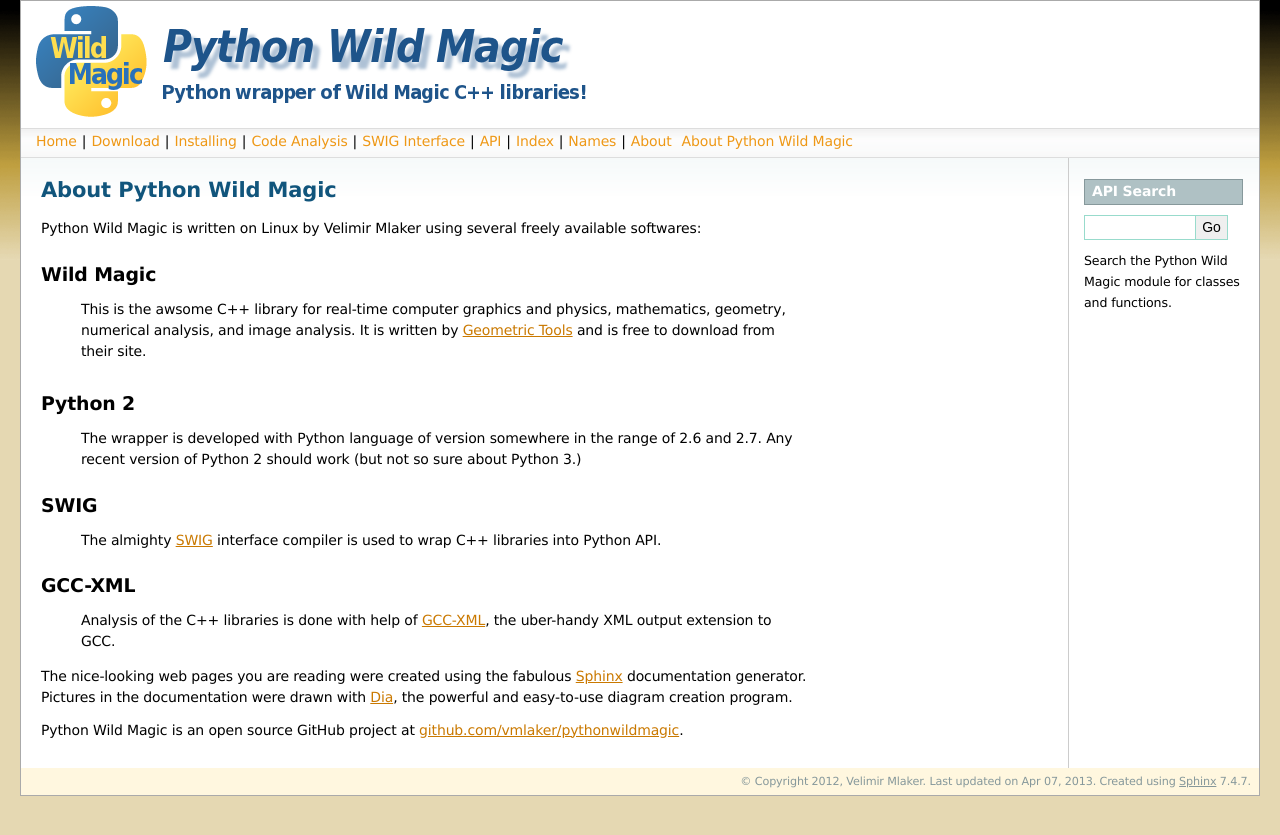
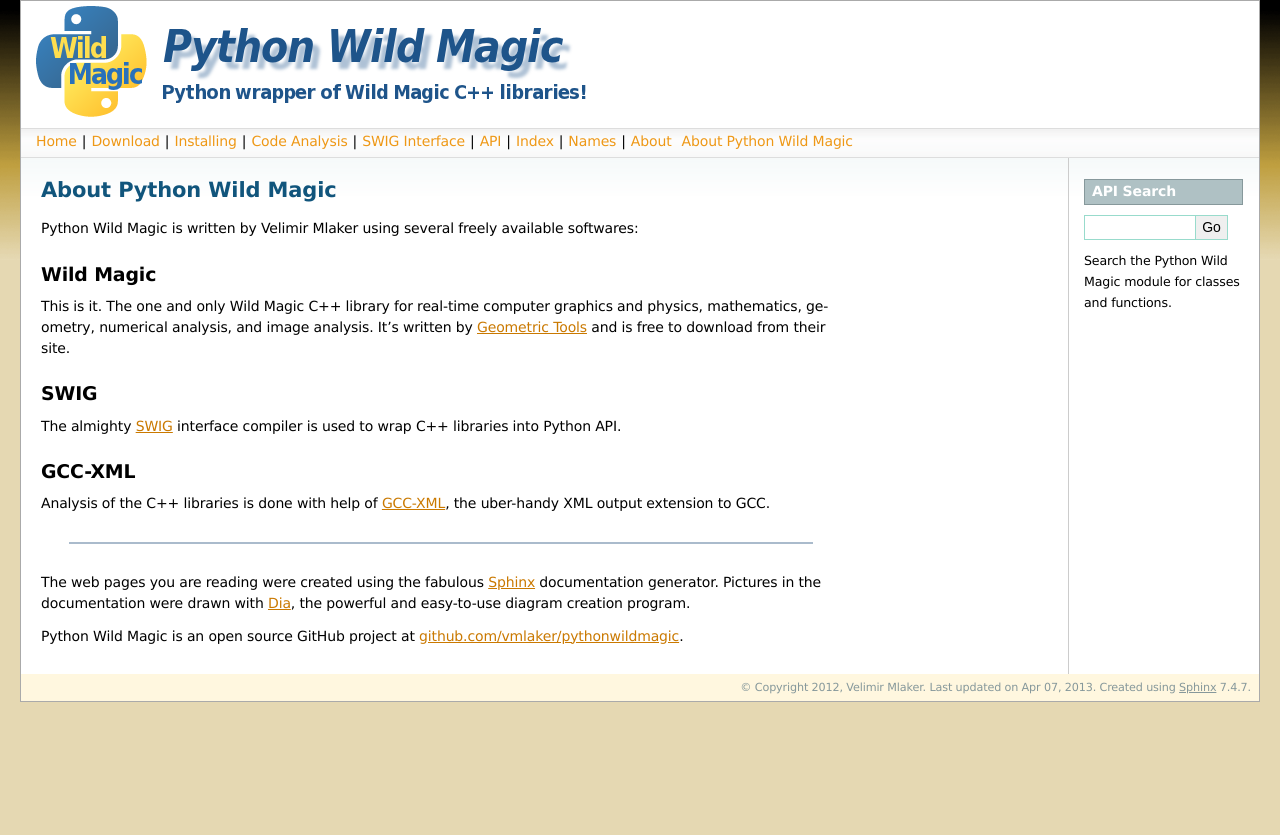
Before and after one commit to vmlaker/pythonwildmagic, a Sphinx documentation site: the page built from docs/source/about.rst, in a window 1280 px wide. Shown: the top 835 px of the page. Built offline with Sphinx 7.4.7, drawn with Linux system fonts in a browser that asks for light colours; formulas are drawn with MathJax 3.

Commit message:
Remove Python blurb from About page.

```diff
--- a/docs/source/about.rst
+++ b/docs/source/about.rst
@@ -1,42 +1,34 @@
 .. _about:
 
-************
 About |NAME|
 ************
 
-|NAME| is written on Linux by Velimir Mlaker using several freely available softwares:
+|NAME| is written by Velimir Mlaker using several freely available softwares:
 
 Wild Magic
 ==========
 
-  This is the awsome |WM_DESCR|.
-  It is written by
-  `Geometric Tools <http://www.geometrictools.com>`_
-  and is free to download from their site.
-
-Python 2
-========
-
-  The wrapper is developed with Python language of version
-  somewhere in the range of 2.6 and 2.7.
-  Any recent version of Python 2 should work (but not so sure
-  about Python 3.)
+This is it. The one and only Wild Magic |WM_DESCR|.
+It's written by `Geometric Tools <http://www.geometrictools.com>`_
+and is free to download from their site.
 
 SWIG
 ====
 
-  The almighty `SWIG <http://www.swig.org>`_
-  interface compiler is used to wrap
-  C++ libraries into Python API.
+The almighty `SWIG <http://www.swig.org>`_
+interface compiler is used to wrap
+C++ libraries into Python API.
 
 GCC-XML
 =======
 
-  Analysis of the C++ libraries is done with help of
-  `GCC-XML <http://www.gccxml.org>`_, the uber-handy XML
-  output extension to GCC.
+Analysis of the C++ libraries is done with help of
+`GCC-XML <http://www.gccxml.org>`_, the uber-handy XML
+output extension to GCC.
 
-The nice-looking web pages you are reading were created using the fabulous
+----
+
+The web pages you are reading were created using the fabulous
 `Sphinx <http://sphinx.pocoo.org>`_ documentation generator.
 Pictures in the documentation were drawn with
 `Dia <http://live.gnome.org/Dia>`_, the powerful and easy-to-use diagram creation program.
```
